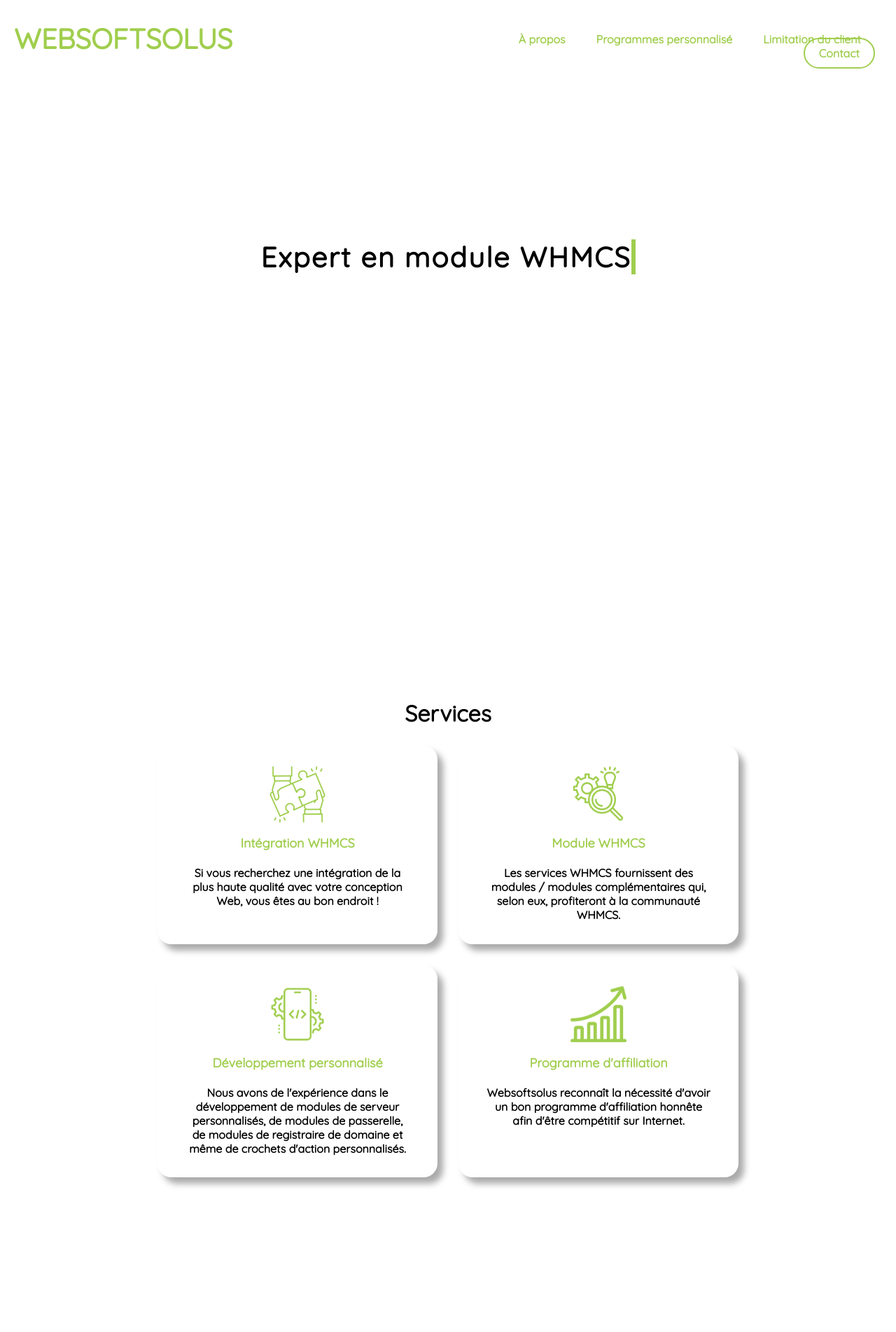
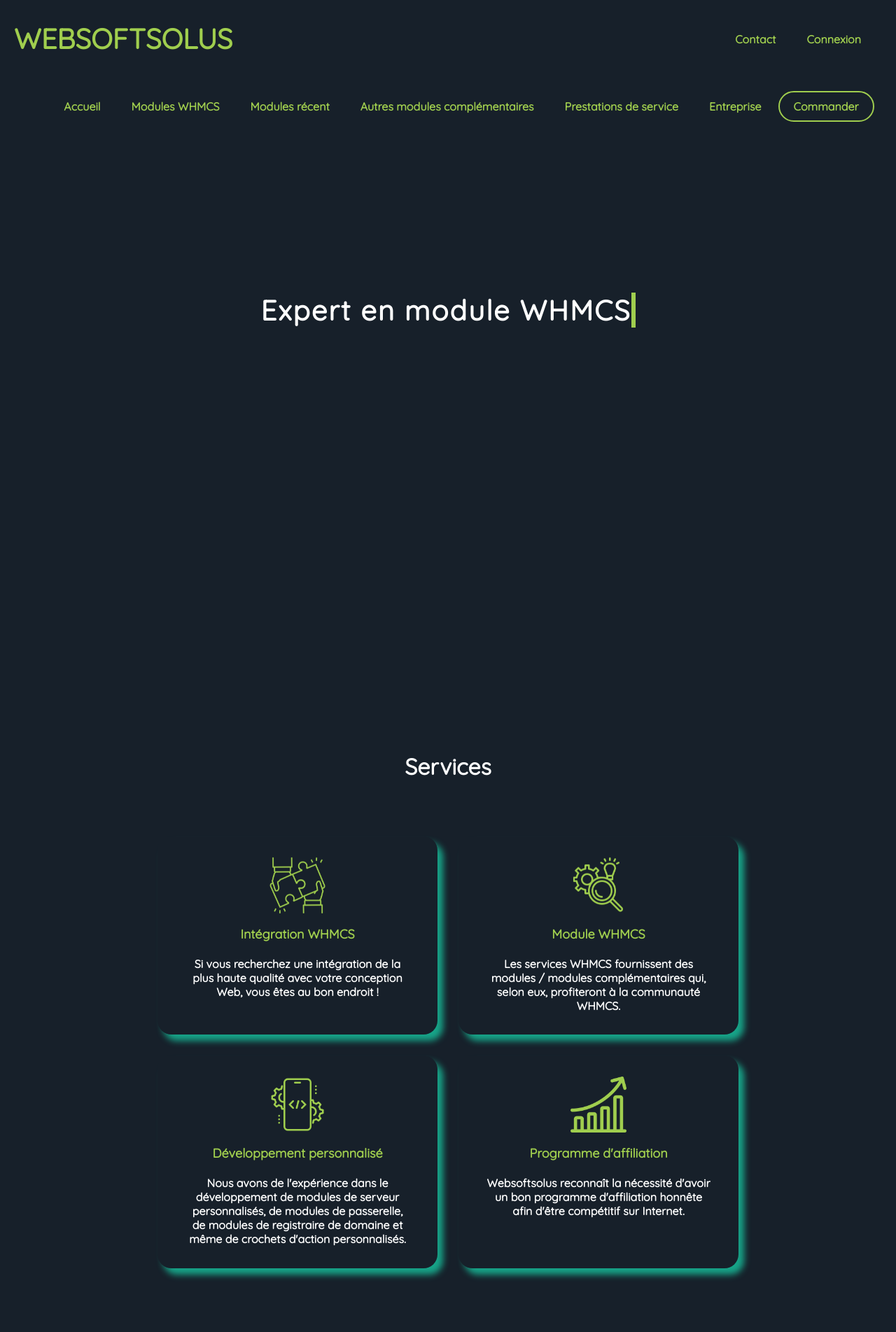
Before and after one commit to bedrinedev/websoftsolus, a PHP site: page / in a window 1280 px wide. Shown: the top 1903 px of the page at 70% size. Run offline with PHP 8.4, Linux system fonts and the light colour scheme.

Commit message:
Modify design - Home

```diff
--- a/CSS/style.css
+++ b/CSS/style.css
@@ -1,6 +1,7 @@
 /* GENERAL */
 
 body{
+	background-color: #17202A;
 	margin: 0px;
 }
 
@@ -51,20 +52,20 @@
 	width: 100%;
 }
 
-div#tete-site {
+div#tete-site-1 {
 	display: flex;
 }
 
-div#tete-site div.titre-site {
+div#tete-site-1 div.titre-site {
 	width: 50%;
 }
 
-div#tete-site div.titre-site p {
+div#tete-site-1 div.titre-site p {
 	color: #A0CE4E;
 	text-align: left;
 }
 
-div#tete-site nav.menu-nav {
+div#tete-site-1 nav.menu-nav {
 	margin-left: 0px;
     margin-right: 0px;
 	width: 50%;
@@ -101,43 +102,6 @@
 	font-family: 'Quicksand', Arial, sans-serif;
 	font-display: swap;
 	transition: 0.5s all;
-	font-size: 16px;
-}
-
-nav.menu-nav ul li.btn-contact {
-	list-style-type: none;
-	display: inline-block;
-}
-
-nav.menu-nav ul li.btn-contact a {
-	text-decoration: none;
-	font-weight: bold;
-	color: #A0CE4E;
-	padding-left: 20px;
-	padding-right: 20px;
-    padding-top: 10px;
-    padding-bottom: 10px;
-	border-radius: 25px;
-	background-color: transparent;
-	border: 2px solid #A0CE4E;
-	font-family: 'Quicksand', Arial, sans-serif;
-	font-display: swap;
-	font-size: 16px;
-}
-
-nav.menu-nav ul li.btn-contact a:hover {
-	text-decoration: none;
-	color: #A0CE4E;
-	background-color: #fff;
-	padding-left: 20px;
-	padding-right: 20px;
-    padding-top: 10px;
-    padding-bottom: 10px;
-	border-radius: 25px;
-	transition: 0.5s all;
-	border: 2px solid #fff;
-	font-family: 'Quicksand', Arial, sans-serif;
-	font-display: swap;
 	font-size: 16px;
 }
 
@@ -178,6 +142,77 @@
 	font-size: 14px;
 }
 
+nav.menu-nav-2 {
+	width: fit-content;
+	margin-top: 60px;
+	margin-left: auto;
+	margin-right: auto;
+}
+
+nav.menu-nav-2 ul li.btn {
+	list-style-type: none;
+	display: inline-block;
+}
+
+nav.menu-nav-2 ul li.btn a {
+	text-decoration: none;
+	font-weight: bold;
+	color: #A0CE4E;
+	padding-left: 20px;
+	padding-right: 20px;
+    padding-top: 10px;
+    padding-bottom: 10px;
+	font-family: 'Quicksand', Arial, sans-serif;
+	font-display: swap;
+	font-size: 16px;
+}
+
+nav.menu-nav-2 ul li.btn a:hover {
+	text-decoration: none;
+	opacity: 0.6;
+	font-family: 'Quicksand', Arial, sans-serif;
+	font-display: swap;
+	transition: 0.5s all;
+	font-size: 16px;
+}
+
+li.btn-active {
+	list-style-type: none;
+	display: inline-block;
+}
+
+li.btn-active a {
+	text-decoration: none;
+	font-weight: bold;
+	color: #A0CE4E;
+	padding-left: 20px;
+	padding-right: 20px;
+    padding-top: 10px;
+    padding-bottom: 10px;
+	border-radius: 25px;
+	background-color: transparent;
+	border: 2px solid #A0CE4E;
+	font-family: 'Quicksand', Arial, sans-serif;
+	font-display: swap;
+	font-size: 16px;
+}
+
+li.btn-active a:hover {
+	text-decoration: none;
+	color: #A0CE4E;
+	background-color: #fff;
+	padding-left: 20px;
+	padding-right: 20px;
+    padding-top: 10px;
+    padding-bottom: 10px;
+	border-radius: 25px;
+	transition: 0.5s all;
+	border: 2px solid #fff;
+	font-family: 'Quicksand', Arial, sans-serif;
+	font-display: swap;
+	font-size: 16px;
+}
+
 
 
 /* ACCUEIL */
@@ -199,6 +234,7 @@
 
 div.grid-service {
 	width: 1260px;
+	margin-top: 80px;
     margin-left: auto;
     margin-right: auto;
 	display: grid;
@@ -212,7 +248,7 @@
 	padding-top: 30px;
     padding-bottom: 10px;
     border-radius: 20px;
-    box-shadow: 8px 9px 10px #aaa;
+    box-shadow: 8px 9px 10px #17A589;
 }
 
 div.service h4 {
@@ -680,7 +688,7 @@
 }
 
 body::-webkit-scrollbar-track {
-	background-color: #E5E7E9;
+	background-color: #5D6D7E;
 }
 
 body::-webkit-scrollbar-thumb {
--- a/index.php
+++ b/index.php
@@ -15,7 +15,7 @@
 
 <body>
     <header>
-        <div id="tete-site">
+        <div id="tete-site-1">
             <div class="titre-site" valign="middle">
                 <a href="index.php" class="nosoulignes">
                     <p class="text9 gras maj titre-site">
@@ -23,41 +23,61 @@
                     </p>
                 </a>
             </div>
+
             <nav class="menu-nav" align="right" valign="middle">
                 <ul>
                     <li class="btn">
-                        <a href="#">À propos</a>
+                        <a href="#">Contact</a>
                     </li>
                     <li class="btn">
-                        <a href="programmer.php">Programmes personnalisé</a>
-                    </li>
-                    <li class="btn">
-                        <a href="#portfolio">Limitation du client</a>
-                    </li>
-                    <li class="btn-contact">
-                        <a href="#contact">Contact</a>
+                        <a href="#contact">Connexion</a>
                     </li>
                 </ul>
             </nav>
         </div>
+        <nav class="menu-nav-2" align="right" valign="middle">
+            <ul>
+                <li class="btn">
+                    <a href="#">Accueil</a>
+                </li>
+                <li class="btn">
+                    <a href="#">Modules WHMCS</a>
+                </li>
+                <li class="btn">
+                    <a href="#">Modules récent</a>
+                </li>
+                <li class="btn">
+                    <a href="#">Autres modules complémentaires</a>
+                </li>
+                <li class="btn">
+                    <a href="#">Prestations de service</a>
+                </li>
+                <li class="btn">
+                    <a href="#">Entreprise</a>
+                </li>
+                <li class="btn-active">
+                    <a href="#contact">Commander</a>
+                </li>
+            </ul>
+        </nav>
     </header>
 
     <div id="contenu-site">
         <section class="accueil reveal" id="accueil">
             <div class="accueilcontent" align="center">
-                <h1 class="autotext text9 noir gras">Expert en module WHMCS</h1>
+                <h1 class="autotext text9 blanc gras">Expert en module WHMCS</h1>
             </div>
         </section>
         <section class="info reveal" id="info">
             <div class="infocontent" align="center">
                 <div class="info">
-                    <h2 class="text7 reveal-1">Services</h2>
+                    <h2 class="text7 blanc reveal-1">Services</h2>
                     <div class="grid-service">
                         <div class="service">
                             <img src="IMG/integration.png" class="reveal-2" alt="Intégration WHMCS" align="center" width="80" height="80">
                             <div class="textservice">
                                 <h3 class="color_text text2 gras reveal-3" align="center">Intégration WHMCS</h3>
-                                <h4>Si vous recherchez une intégration de la plus haute qualité avec votre conception Web,
+                                <h4 class="blanc">Si vous recherchez une intégration de la plus haute qualité avec votre conception Web,
                                     vous êtes au bon endroit !</h4>
                             </div>
                         </div>
@@ -65,7 +85,7 @@
                             <img src="IMG/module.png" class="reveal-2" alt="Module WHMCS" align="center" width="80" height="80">
                             <div class="textservice">
                                 <h3 class="color_text text2 gras reveal-3" align="center">Module WHMCS</h3>
-                                <h4>Les services WHMCS fournissent des modules / modules complémentaires qui, selon eux,
+                                <h4 class="blanc">Les services WHMCS fournissent des modules / modules complémentaires qui, selon eux,
                                     profiteront à la communauté WHMCS.</h4>
                             </div>
                         </div>
@@ -73,7 +93,7 @@
                             <img src="IMG/dev-pers.png" class="reveal-2" alt="Développement personnalisé" align="center" width="80" height="80">
                             <div class="textservice">
                                 <h3 class="color_text text2 gras reveal-3" align="center">Développement personnalisé</h3>
-                                <h4>Nous avons de l'expérience dans le développement de modules de serveur personnalisés,
+                                <h4 class="blanc">Nous avons de l'expérience dans le développement de modules de serveur personnalisés,
                                     de modules de passerelle, de modules de registraire de domaine et même de crochets d'action personnalisés.</h4>
                             </div>
                         </div>
@@ -81,7 +101,7 @@
                             <img src="IMG/affiliate.png" class="reveal-2" alt="Programme d'affiliation" align="center" width="80" height="80">
                             <div class="textservice">
                                 <h3 class="color_text text2 gras reveal-3" align="center">Programme d'affiliation</h3>
-                                <h4>Websoftsolus reconnaît la nécessité d'avoir un bon programme d'affiliation honnête
+                                <h4 class="blanc">Websoftsolus reconnaît la nécessité d'avoir un bon programme d'affiliation honnête
                                     afin d'être compétitif sur Internet.</h4>
                             </div>
                         </div>
@@ -94,7 +114,7 @@
                 <img src="IMG/a-propos.png" class="reveal-2" alt="À propos de nous" align="center" width="180" height="180">
                 <div class="textservice">
                     <h2 class="color_text text5 gras reveal-3">À propos de nous</h2>
-                    <h4>Websoftsolus vous propose uniquement des modules et des modules/addons personnalisés de la plus haute qualité.
+                    <h4 class="blanc">Websoftsolus vous propose uniquement des modules et des modules/addons personnalisés de la plus haute qualité.
                         Avec Websoftsolus, vous obtenez tout ce dont vous avez besoin et le soutien que vous méritez pour lancer et maintenir
                         une entreprise en ligne prospère. Nous ne nous contenterons pas de vous remettre votre logiciel et de vous dire que vous
                         êtes seul. Non. Nous fournissons tout le soutien dont vous avez besoin.</h4>
@@ -103,7 +123,7 @@
         </section>
         <section class="contact" id="contact">
             <div class="contactcontent" align="center">
-                <h2 class="text7 soulignes reveal-1" align="center">
+                <h2 class="text7 blanc soulignes reveal-1" align="center">
                     Formulaire de contact
                 </h2>
                 <div class="reveal" id="form-ctt">
@@ -129,7 +149,7 @@
                                                                                                             echo $_POST['message-ctt'];
                                                                                                         } ?></textarea>
                             </div>
-                            <p class="etoile" align="center">* Ces informations sont requise</p>
+                            <p class="etoile gras" align="center">* Ces informations sont requise</p>
                             <div align="center">
                                 <input type="submit" value="Envoyer" name="btn-valider-ctt" class="btn-valider-ctt">
                             </div>
```
Also changed, not shown: other parts of CSS/style.css (+19 -47 lines).
